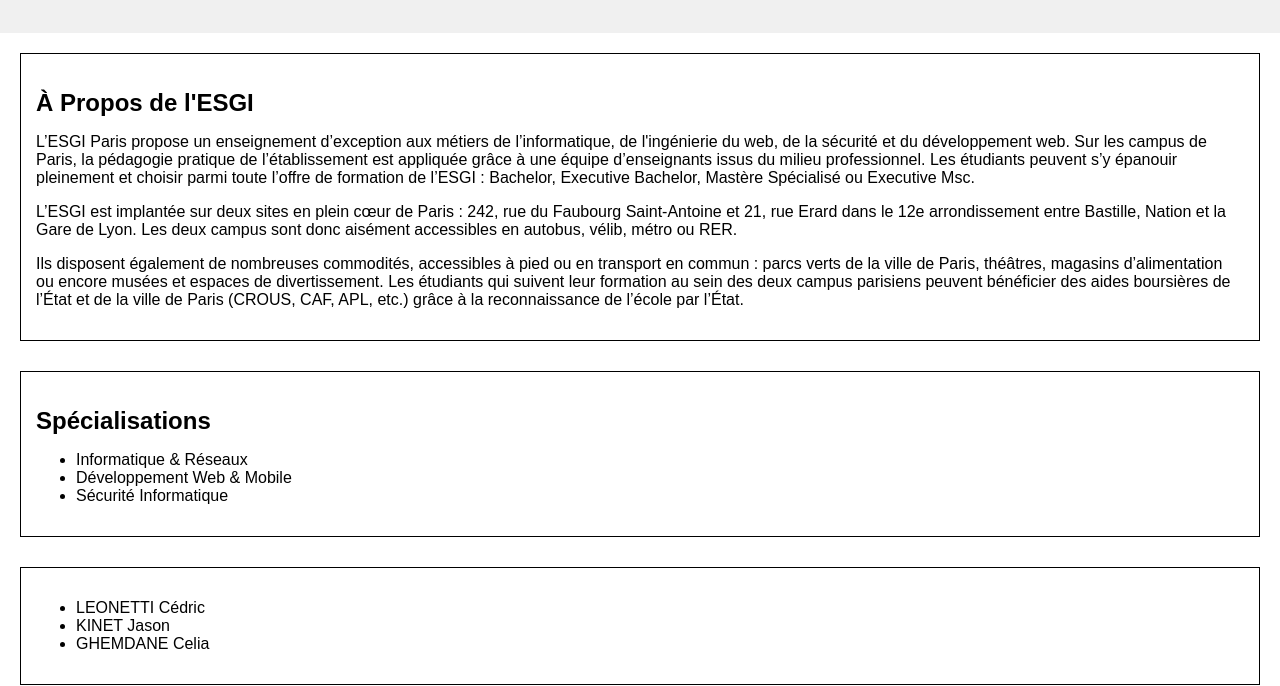
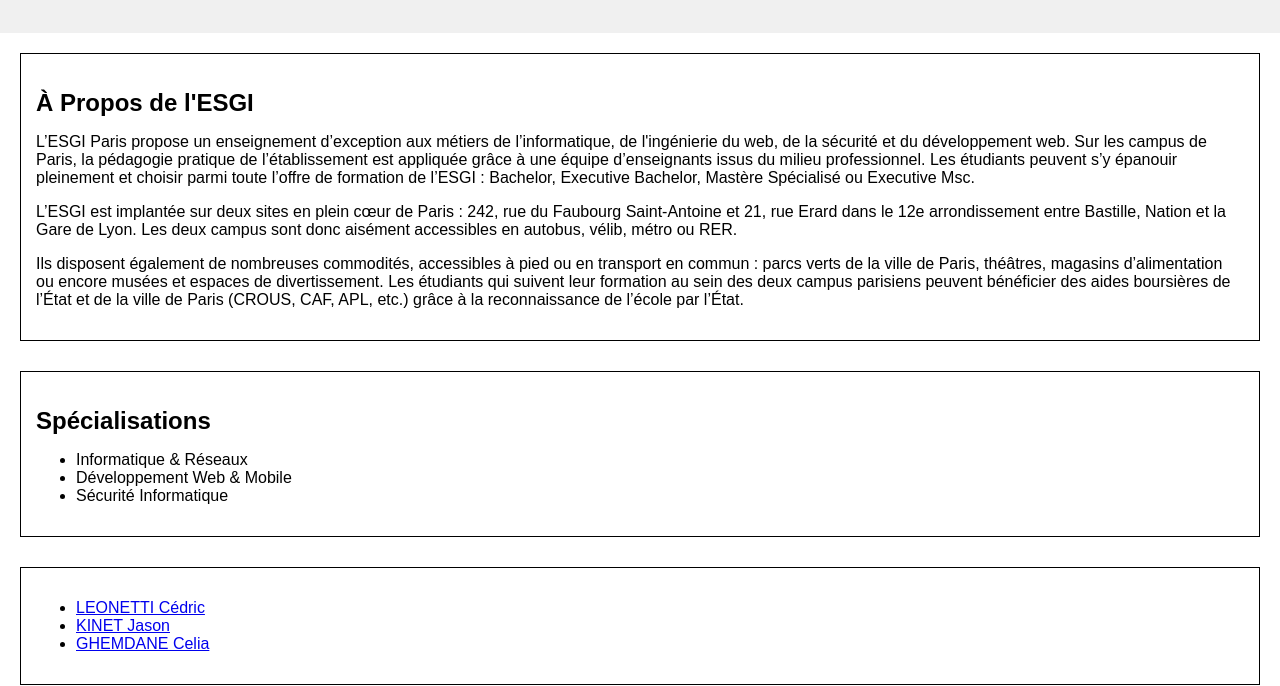
Before and after one commit to Cedric666666/Git-partiel-Groupe6, a plain HTML site: page index.html in a window 1280 px wide. Shown: the part 121-807 px from the top of the page. Drawn offline with Linux system fonts and the light colour scheme.

Commit message:
Add tag a in section La meilleure équipe d'étudiants

```diff
--- a/index.html
+++ b/index.html
@@ -33,9 +33,9 @@
 
     <section id="La meilleure équipe d’étudiants">
       <ul>
-        <li>LEONETTI Cédric</li>
-        <li>KINET Jason</li>
-        <li>GHEMDANE Celia</li>
+        <li><a href="https://www.linkedin.com/in/cedric-leonetti/">LEONETTI Cédric</a></li> <!--https://www.linkedin.com/in/cedric-leonetti/ Profil LinkedIn-->
+        <li><a href="https://github.com/DeuxExMachin/">KINET Jason</a></li> <!--https://github.com/DeuxExMachin/ Profil GitHub-->
+        <li><a href="https://www.linkedin.com/in/celia-ghemdane?utm_source=share&utm_campaign=share_via&utm_content=profile&utm_medium=ios_app">GHEMDANE Celia</a></li> <!--https://github.com/DeuxExMachin/ Profil LinkedIn-->
       </ul>
     </section>
 
```
